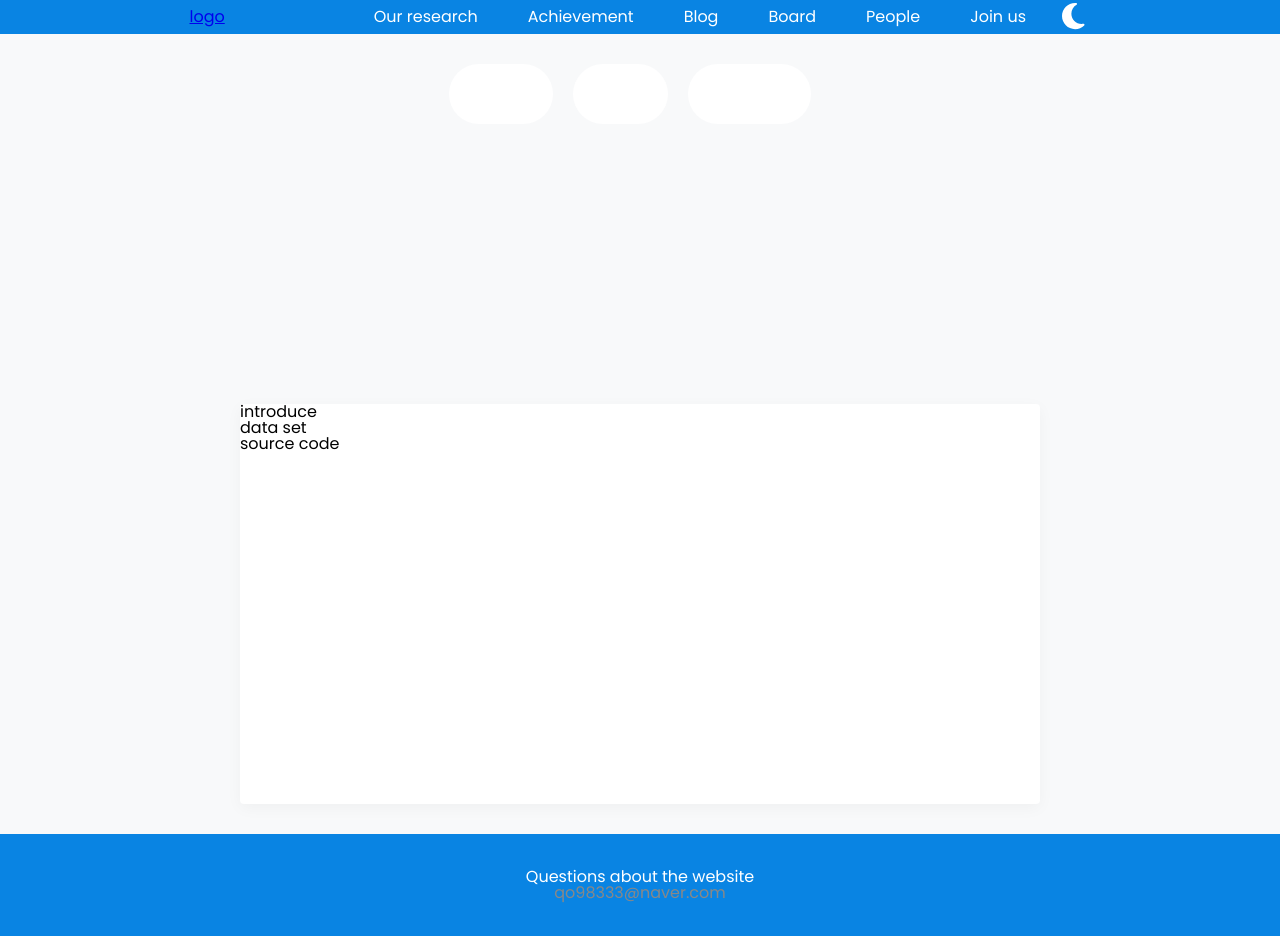
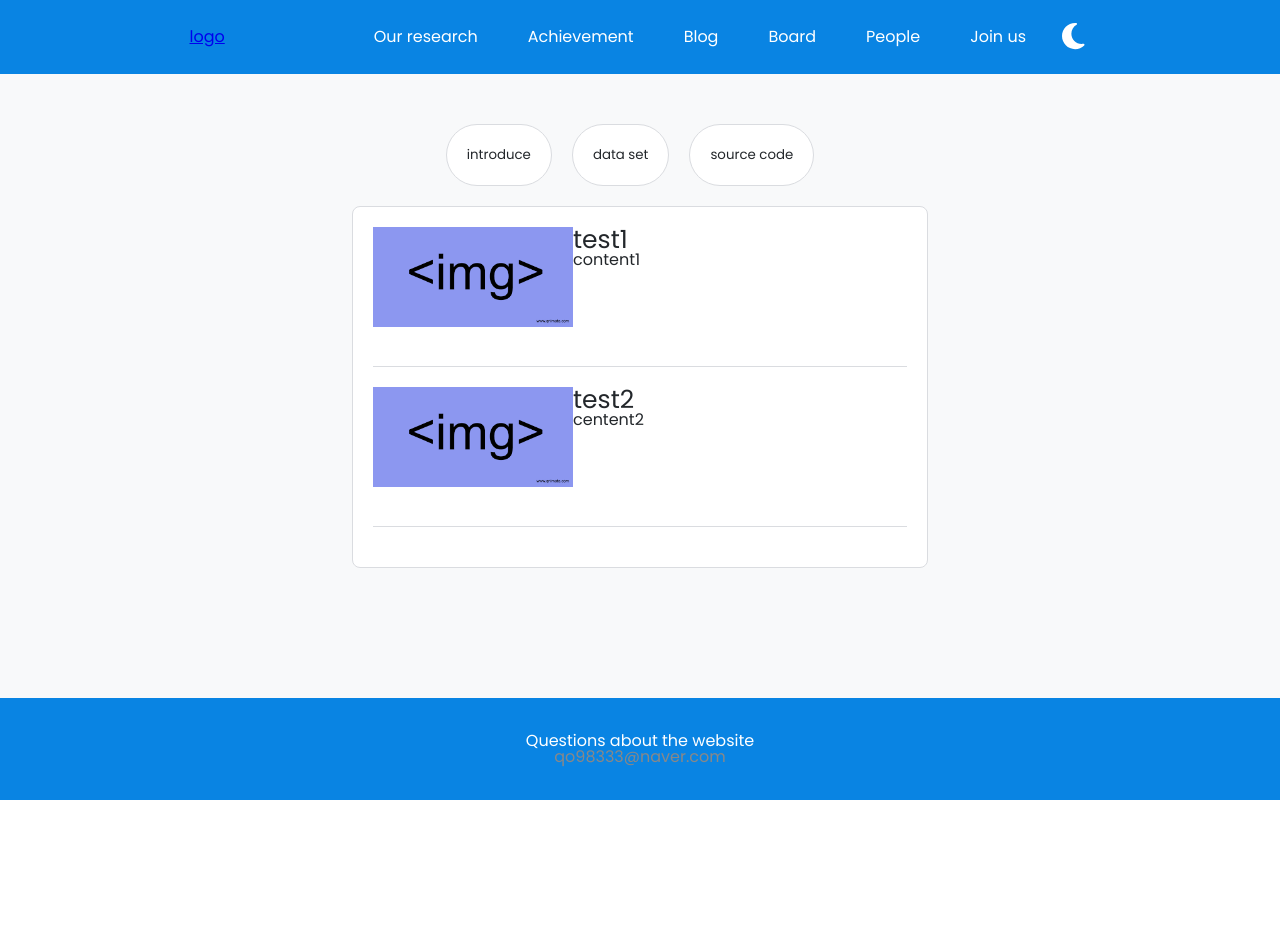
Before and after one commit to chopinballadeno4/ETRI-Intern, a Gatsby site: page /research in a window 1280 px wide. After the commit the page ends 800 px from the top, so only its background shows below. Built offline with nearby package versions, Linux system fonts and the light colour scheme; Gatsby itself is replaced by a stand-in of ours.

Commit message:
research layout

```diff
--- a/src/common/styles/header.scss
+++ b/src/common/styles/header.scss
@@ -5,7 +5,7 @@
     display: flex;
     justify-content: center;
     width: 100%;
-    height: 80px;
+    padding: 20px;
     @include get-color(background-color, headercolor);
     //padding-bottom: 30px;
 }
--- /dev/null
+++ b/src/components/ResearchItem.tsx
@@ -0,0 +1,24 @@
+import "./styles/researchitem.scss";
+import React from "react";
+import logo from "../../static/test2.png";
+
+interface IResearchItem {
+	title: string;
+	content: string;
+}
+
+function ResearchItem({ title, content }: IResearchItem) {
+	return (
+		<div className="ResearchItem-wrapper">
+			<div className="ResearchItem-img">
+				<img src={logo} alt="img"></img>
+			</div>
+			<div className="ResearchItem-content">
+				<span>{title}</span>
+				<span>{content}</span>
+			</div>
+		</div>
+	);
+}
+
+export default ResearchItem;
--- /dev/null
+++ b/src/components/ResearchList.tsx
@@ -0,0 +1,24 @@
+import "./styles/researchlist.scss";
+import React from "react";
+import ResearchItem from "./ResearchItem";
+
+function ResearchList() {
+	const Item = {
+		title: "test1",
+		content: "content1",
+	};
+
+	const Item2 = {
+		title: "test2",
+		content: "centent2",
+	};
+
+	return (
+		<section className="ResearchList-wrapper">
+			<ResearchItem {...Item}></ResearchItem>
+			<ResearchItem {...Item2}></ResearchItem>
+		</section>
+	);
+}
+
+export default ResearchList;
--- /dev/null
+++ b/src/components/styles/researchitem.scss
@@ -0,0 +1,30 @@
+@import "../../styles/darkmode";
+
+.ResearchItem-wrapper {
+    height: 140px;
+    display: grid;
+    grid-template-columns: 1fr 4fr;
+    margin-bottom: 20px;
+    @include get-color(border-bottom, bordercolor);
+
+    span {
+        @include get-color(color, textcolor);
+    }
+}
+
+.ResearchItem-img {
+    img {
+        width: 200px;
+    }
+}
+
+.ResearchItem-content {
+    display: flex;
+    flex-direction: column;
+
+    span {
+        &:first-child {
+            font-size: 25px;
+        }
+    }
+}
--- /dev/null
+++ b/src/components/styles/researchlist.scss
@@ -0,0 +1,15 @@
+@import "../../styles/darkmode";
+
+//box-shadow: rgb(0 0 0 / 4%) 0px 4px 16px 0px;
+//transition: box-shadow 0.25s ease-in 0s, transform 0.25s ease-in 0s;
+
+.ResearchList-wrapper {
+    @include get-color(background-color, content);
+    width: 100%;
+    padding: 20px;
+
+    border-radius: 8px;
+    @include get-color(border, bordercolor);
+    //@include get-color(background-color,content);
+
+}
--- a/src/pages/research.tsx
+++ b/src/pages/research.tsx
@@ -1,6 +1,7 @@
 import "./styles/research.scss";
 import React, { FunctionComponent, useEffect, useState } from "react";
 import Layout from "components/Layout";
+import ResearchList from "components/ResearchList";
 
 function research() {
 	const [isIntroduce, setIsIntroduce] = useState(false);
@@ -16,7 +17,8 @@ function research() {
 	return (
 		<Layout>
 			<div className="research-wrapper">
-				<nav className="research-side-nav">
+				<div className="research-main">
+					<div className="research-side-nav">
 						<ul>
 							<li>
 								{isIntroduce ? (
@@ -88,20 +90,9 @@ function research() {
 								)}
 							</li>
 						</ul>
-				</nav>
-				<nav className="research-main">
-					<ul>
-						<li>
-							<span>introduce</span>
-						</li>
-						<li>
-							<span>data set</span>
-						</li>
-						<li>
-							<span>source code</span>
-						</li>
-					</ul>
-				</nav>
+					</div>
+					<ResearchList />
+				</div>
 			</div>
 		</Layout>
 	);
--- a/src/pages/styles/research.scss
+++ b/src/pages/styles/research.scss
@@ -3,16 +3,22 @@
 .research-wrapper {
     @include get-color(background-color, maincolor);
     width: 100%;
-    height: 100%;
+    flex: 1;
+    display: flex;
+    justify-content: center;
+}
+
+.research-main {
+    margin: 20px 0;
+    width: 45%;
     display: flex;
     flex-direction: column;
-    align-items: center;
 }
 
 .research-side-nav {
     margin-top: 30px;
     display: flex;
-    height: 100%;
+    justify-content: center;
     margin-bottom: 20px;
     ul {
         display: flex;
@@ -21,48 +27,37 @@
             margin-right: 20px;
             padding: 20px;
             border-radius: 40px;
-            border: 0;
+            @include get-color(border, bordercolor);
+
             &:hover {
                 cursor: pointer;
             }
 
             display: grid;
             place-items: center;
-            span{
-                @include get-color(color, commontextcolor);
+            span {
+                @include get-color(color, textcolor);
                 font-weight: 300;
             }
         }
 
         & .clicked-button {
-            @include get-color(content-clicked-bgcolor, content);
+            @include get-color(background-color, content-clicked-bgcolor);
             margin-right: 20px;
             padding: 20px;
             border-radius: 40px;
-            border: 0;
+            @include get-color(border, bordercolor);
+
             &:hover {
                 cursor: pointer;
             }
 
             display: grid;
             place-items: center;
-            span{
-                @include get-color(content-clicked-textcolor, commontextcolor);
+            span {
+                @include get-color(color, content-clicked-textcolor);
                 font-weight: bold;
             }
         }
     }
 }
-
-.research-main {
-    width: 800px;
-    height: 1000px;
-    border-radius: 4px;
-    box-shadow: rgb(0 0 0 / 4%) 0px 4px 16px 0px;
-    transition: box-shadow 0.25s ease-in 0s, transform 0.25s ease-in 0s;
-    display: flex;
-    flex-direction: column;
-    margin-bottom: 30px;
-
-    @include get-color(background-color,content);
-}
--- a/src/styles/_darkmode.scss
+++ b/src/styles/_darkmode.scss
@@ -8,7 +8,7 @@ $colors: (
         opacitycolor: #888888,
         bordercolor: 1px solid #35393d,
         content: #23272b,
-        content-clicked-bgcolor: #fff,
+        content-clicked-bgcolor: #e67e22,
         content-clicked-textcolor: #000,
         buttoncolor: #e67e22,
         reversetextcolor: #23272b,
@@ -23,8 +23,8 @@ $colors: (
         opacitycolor: #888888,
         bordercolor: 1px solid #dadce0,
         content: #fff,
-        content-clicked-bgcolor: blue,
-        content-clicked-textcolor: #000,
+        content-clicked-bgcolor: #4cd137,
+        content-clicked-textcolor: #fff,
         buttoncolor: #4cd137,
         reversetextcolor: #fff,
         boardicon-color: #888888,
```
Also changed, not shown: README.md (deleted), static/test2.png (added). Lines whose indentation alone changed are shown as unchanged.
